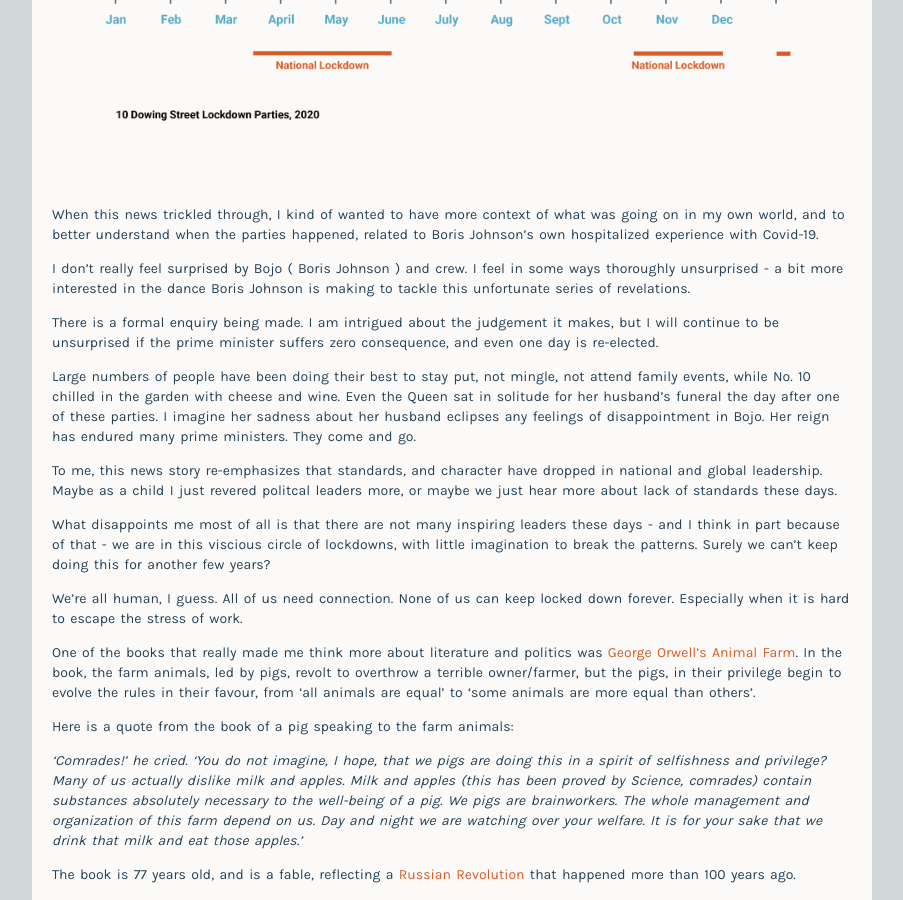
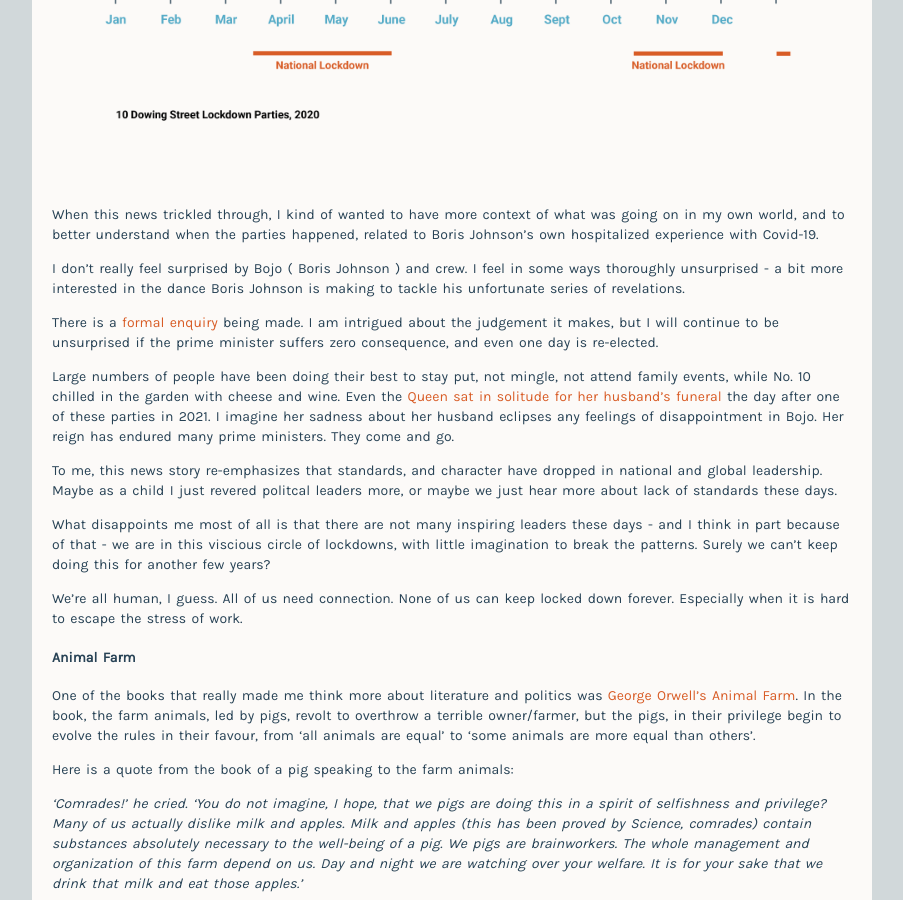
Before and after one commit to mcconville/blog, a Jekyll site: the page built from _posts/2022-01-26-bojo's-lockdown-parties.md, in a window 1280 px wide and 900 px high, scrolled down 606 px. Shown: the whole window, without its empty margins (188-1091 px from the left). Built offline with Jekyll 4.4.1, drawn with Linux system fonts in a browser that asks for light colours; our own code applies the rules of GitHub Pages for plain Markdown files.

Commit message:
Update 2022-01-26-bojo's-lockdown-parties.md

```diff
--- a/_posts/2022-01-26-bojo's-lockdown-parties.md
+++ b/_posts/2022-01-26-bojo's-lockdown-parties.md
@@ -4,17 +4,19 @@
 
 When this news trickled through, I kind of wanted to have more context of what was going on in my own world, and to better understand when the parties happened, related to Boris Johnson's own hospitalized experience with Covid-19.
 
-I don't really feel surprised by Bojo ( Boris Johnson ) and crew. I feel in some ways thoroughly unsurprised - a bit more interested in the dance Boris Johnson is making to tackle this unfortunate series of revelations.
+I don't really feel surprised by Bojo ( Boris Johnson ) and crew. I feel in some ways thoroughly unsurprised - a bit more interested in the dance Boris Johnson is making to tackle his unfortunate series of revelations.
 
-There is a formal enquiry being made. I am intrigued about the judgement it makes, but I will continue to be unsurprised if the prime minister suffers zero consequence, and even one day is re-elected.
+There is a [formal enquiry](https://www.theguardian.com/politics/2022/jan/25/boris-johnson-braced-for-perilous-48-hours-with-release-of-sue-grays-report) being made. I am intrigued about the judgement it makes, but I will continue to be unsurprised if the prime minister suffers zero consequence, and even one day is re-elected.
 
-Large numbers of people have been doing their best to stay put, not mingle, not attend family events, while No. 10 chilled in the garden with cheese and wine. Even the Queen sat in solitude for her husband's funeral the day after one of these parties. I imagine her sadness about her husband eclipses any feelings of disappointment in Bojo. Her reign has endured many prime ministers. They come and go.
+Large numbers of people have been doing their best to stay put, not mingle, not attend family events, while No. 10 chilled in the garden with cheese and wine. Even the [Queen sat in solitude for her husband's funeral](https://www.theguardian.com/uk-news/2021/apr/17/queen-sits-alone-as-she-bids-farewell-to-prince-philip-funeral) the day after one of these parties in 2021. I imagine her sadness about her husband eclipses any feelings of disappointment in Bojo. Her reign has endured many prime ministers. They come and go.
 
 To me, this news story re-emphasizes that standards, and character have dropped in national and global leadership. Maybe as a child I just revered politcal leaders more, or maybe we just hear more about lack of standards these days.
 
 What disappoints me most of all is that there are not many inspiring leaders these days - and I think in part because of that - we are in this viscious circle of lockdowns, with little imagination to break the patterns. Surely we can't keep doing this for another few years?
 
 We're all human, I guess. All of us need connection. None of us can keep locked down forever. Especially when it is hard to escape the stress of work.
+
+#### Animal Farm
 
 One of the books that really made me think more about literature and politics was [George Orwell's Animal Farm](https://en.wikipedia.org/wiki/Animal_Farm). In the book, the farm animals, led by pigs, revolt to overthrow a terrible owner/farmer, but the pigs, in their privilege begin to evolve the rules in their favour, from 'all animals are equal' to 'some animals are more equal than others'.
 
```
